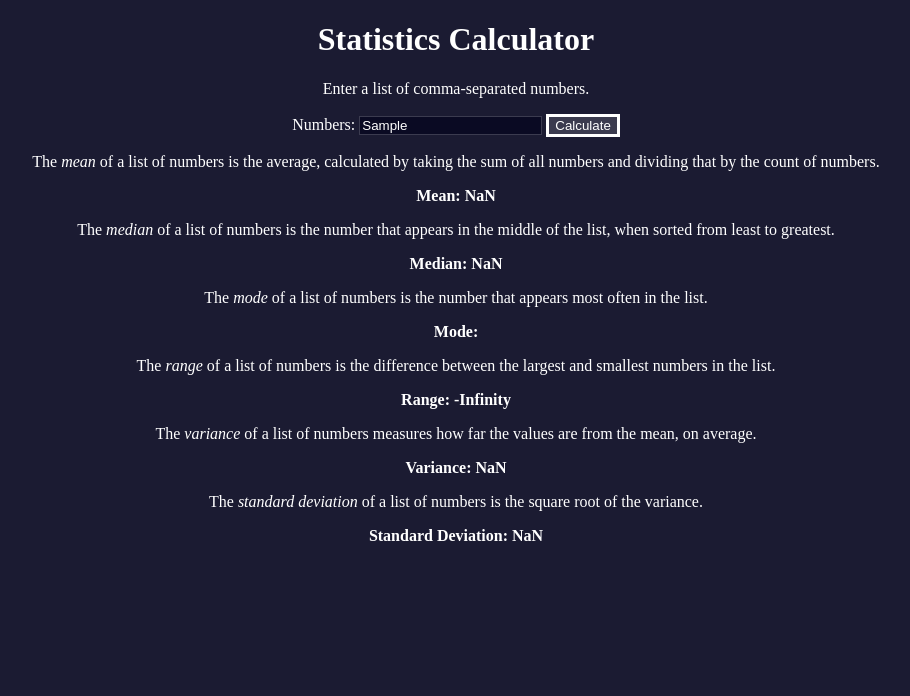
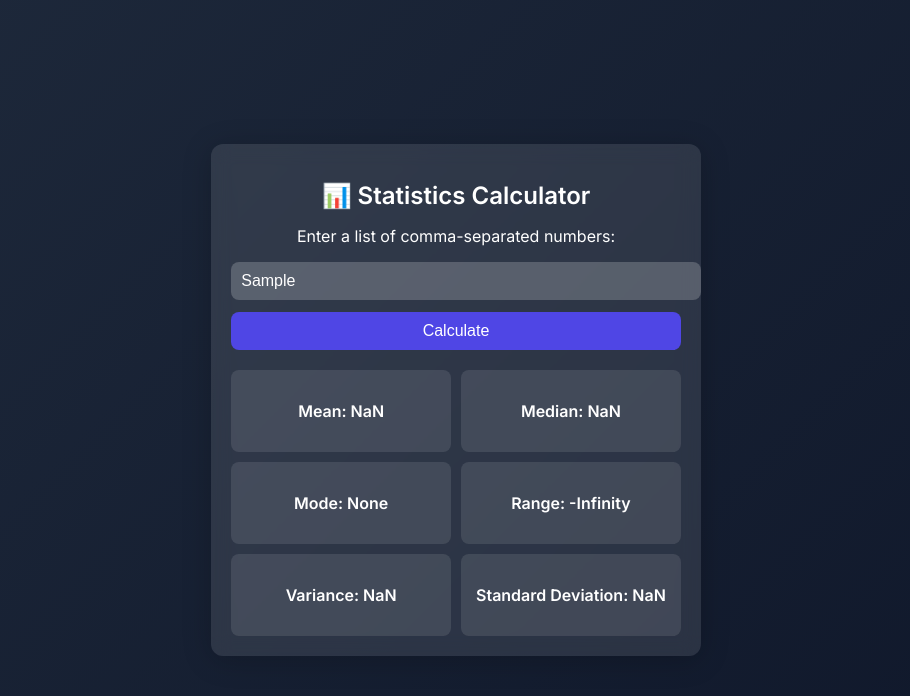
Before and after one commit to EmicJoykiller/Statistics-Calculator, a plain HTML site: page index.html in a window 1280 px wide. Both pictures are taken after typing "Sample" into the empty fields and a click on the button "Calculate". Shown: the whole page, without its empty margins (184-1094 px from the left). Drawn offline with Linux system fonts and the light colour scheme.

Commit message:
project finished

```diff
--- a/index.html
+++ b/index.html
@@ -1,54 +1,28 @@
 <!DOCTYPE html>
 <html lang="en">
-  <head>
-    <meta charset="utf-8" />
-    <meta name="viewport" content="width=device-width, initial-scale=1" />
-    <link rel="stylesheet" href="./styles.css" />
-    <script src="./script.js"></script>
-    <title>Statistics Calculator</title>
-  </head>
-  <body>
-    <h1>Statistics Calculator</h1>
-    <p>Enter a list of comma-separated numbers.</p>
-
+<head>
+  <meta charset="utf-8">
+  <meta name="viewport" content="width=device-width, initial-scale=1">
+  <title>Statistics Calculator</title>
+  <link rel="stylesheet" href="styles.css">
+  <script defer src="script.js"></script>
+</head>
+<body>
+  <div class="container">
+    <h1>📊 Statistics Calculator</h1>
+    <p>Enter a list of comma-separated numbers:</p>
     <form onsubmit="calculate();return false;">
-      <label for="numbers">Numbers:</label>
-      <input type="text" name="numbers" id="numbers" />
+      <input type="text" id="numbers" placeholder="e.g. 5, 10, 15, 20">
       <button type="submit">Calculate</button>
     </form>
     <div class="results">
-      <p>
-        The <dfn>mean</dfn> of a list of numbers is the average, calculated by
-        taking the sum of all numbers and dividing that by the count of numbers.
-      </p>
-      <p class="bold">Mean: <span id="mean"></span></p>
-      <p>
-        The <dfn>median</dfn> of a list of numbers is the number that appears in
-        the middle of the list, when sorted from least to greatest.
-      </p>
-      <p class="bold">Median: <span id="median"></span></p>
-      <p>
-        The <dfn>mode</dfn> of a list of numbers is the number that appears most
-        often in the list.
-      </p>
-      <p class="bold">Mode: <span id="mode"></span></p>
-      <p>
-        The <dfn>range</dfn> of a list of numbers is the difference between the
-        largest and smallest numbers in the list.
-      </p>
-      <p class="bold">Range: <span id="range"></span></p>
-      <p>
-        The <dfn>variance</dfn> of a list of numbers measures how far the values
-        are from the mean, on average.
-      </p>
-      <p class="bold">Variance: <span id="variance"></span></p>
-      <p>
-        The <dfn>standard deviation</dfn> of a list of numbers is the square
-        root of the variance.
-      </p>
-      <p class="bold">
-        Standard Deviation: <span id="standardDeviation"></span>
-      </p>
+      <div class="card"><p>Mean: <span id="mean"></span></p></div>
+      <div class="card"><p>Median: <span id="median"></span></p></div>
+      <div class="card"><p>Mode: <span id="mode"></span></p></div>
+      <div class="card"><p>Range: <span id="range"></span></p></div>
+      <div class="card"><p>Variance: <span id="variance"></span></p></div>
+      <div class="card"><p>Standard Deviation: <span id="standardDeviation"></span></p></div>
     </div>
-  </body>
+  </div>
+</body>
 </html>
--- a/script.js
+++ b/script.js
@@ -1,67 +1,39 @@
 const getMean = (array) => array.reduce((acc, el) => acc + el, 0) / array.length;
 
 const getMedian = (array) => {
-  const sorted = array.toSorted((a, b) => a - b);
-  const median =
-    sorted.length % 2 === 0
-      ? getMean([sorted[sorted.length / 2], sorted[sorted.length / 2 - 1]])
-      : sorted[Math.floor(sorted.length / 2)];
-  return median;
-}
+  const sorted = array.slice().sort((a, b) => a - b);
+  return sorted.length % 2 === 0
+    ? (sorted[sorted.length / 2 - 1] + sorted[sorted.length / 2]) / 2
+    : sorted[Math.floor(sorted.length / 2)];
+};
 
 const getMode = (array) => {
   const counts = {};
-  array.forEach((el) => {
-    counts[el] = (counts[el] || 0) + 1;
-  })
-  if (new Set(Object.values(counts)).size === 1) {
-    return null;
-  }
-  const highest = Object.keys(counts).sort(
-    (a, b) => counts[b] - counts[a]
-  )[0];
-  const mode = Object.keys(counts).filter(
-    (el) => counts[el] === counts[highest]
-  );
-  return mode.join(", ");
-}
+  array.forEach((el) => counts[el] = (counts[el] || 0) + 1);
 
-const getRange = (array) => {
-  return Math.max(...array) - Math.min(...array);
-}
+  if (new Set(Object.values(counts)).size === 1) return null;
+
+  const highest = Object.keys(counts).sort((a, b) => counts[b] - counts[a])[0];
+  return Object.keys(counts).filter(el => counts[el] === counts[highest]).join(", ");
+};
+
+const getRange = (array) => Math.max(...array) - Math.min(...array);
 
 const getVariance = (array) => {
   const mean = getMean(array);
-  const variance = array.reduce((acc, el) => {
-    const difference = el - mean;
-    const squared = difference ** 2;
-    return acc + squared;
-  }, 0) / array.length;
-  return variance;
-}
+  return array.reduce((acc, el) => acc + (el - mean) ** 2, 0) / array.length;
+};
 
-const getStandardDeviation = (array)=>{
-  const variance = getVariance(array);
-  const standardDeviation = Math.sqrt(variance);
-  return standardDeviation;
-}
+const getStandardDeviation = (array) => Math.sqrt(getVariance(array));
 
 const calculate = () => {
   const value = document.querySelector("#numbers").value;
-  const array = value.split(/,\s*/g);
-  const numbers = array.map(el => Number(el)).filter(el => !isNaN(el));
+  const array = value.split(/,\s*/g).map(Number).filter(el => !isNaN(el));
 
-  const mean = getMean(numbers);
-  const median = getMedian(numbers);
-  const mode = getMode(numbers);
-  const range = getRange(numbers);
-  const variance = getVariance(numbers);
-  const standardDeviation = getStandardDeviation(numbers);
-
-  document.querySelector("#mean").textContent = mean;
-  document.querySelector("#median").textContent = median;
-  document.querySelector("#mode").textContent = mode;
-  document.querySelector("#range").textContent = range;
-  document.querySelector("#variance").textContent = variance;
-  document.querySelector("#standardDeviation").textContent = standardDeviation;
-}
+  document.querySelector("#mean").textContent = getMean(array).toFixed(2);
+  document.querySelector("#median").textContent = getMedian(array);
+  document.querySelector("#mode").textContent = getMode(array) || "None";
+  document.querySelector("#range").textContent = getRange(array);
+  document.querySelector("#variance").textContent = getVariance(array).toFixed(2);
+  document.querySelector("#standardDeviation").textContent = getStandardDeviation(array).toFixed(2);
+};
--- a/styles.css
+++ b/styles.css
@@ -1,23 +1,75 @@
+/* Apple-Inspired Styling */
+@import url('https://fonts.googleapis.com/css2?family=Inter:wght@300;400;600&display=swap');
+
 body {
   margin: 0;
-    background-color: rgb(27, 27, 50);
+  font-family: 'Inter', sans-serif;
+  display: flex;
+  justify-content: center;
+  align-items: center;
+  height: 100vh;
+  background: linear-gradient(135deg, #1e293b, #0f172a);
+  color: white;
+}
+
+.container {
   text-align: center;
-    color: #fff;
+  max-width: 500px;
+  padding: 20px;
+  border-radius: 12px;
+  background: rgba(255, 255, 255, 0.1);
+  box-shadow: 0 4px 30px rgba(0, 0, 0, 0.2);
+  backdrop-filter: blur(10px);
+}
+
+h1 {
+  font-size: 24px;
+  font-weight: 600;
+}
+
+form {
+  display: flex;
+  flex-direction: column;
+  gap: 12px;
+}
+
+input {
+  width: 100%;
+  padding: 10px;
+  font-size: 16px;
+  border: none;
+  border-radius: 8px;
+  background: rgba(255, 255, 255, 0.2);
+  color: white;
+  outline: none;
 }
 
 button {
+  background: #4f46e5;
+  color: white;
+  padding: 10px;
+  border: none;
+  border-radius: 8px;
+  font-size: 16px;
   cursor: pointer;
-    background-color: rgb(59, 59, 79);
-    border: 3px solid white;
-    color: white;
+  transition: background 0.3s;
 }
 
-  input {
-    background-color: rgb(10, 10, 35);
-    color: white;
-    border: 1px solid rgb(59, 59, 79);
+button:hover {
+  background: #4338ca;
 }
 
-  .bold {
-    font-weight: bold;
+.results {
+  margin-top: 20px;
+  display: grid;
+  grid-template-columns: 1fr 1fr;
+  gap: 10px;
 }
+
+.card {
+  background: rgba(255, 255, 255, 0.1);
+  padding: 15px;
+  border-radius: 8px;
+  font-weight: 600;
+  text-align: center;
+}
```
Lines whose indentation alone changed are shown as unchanged.
